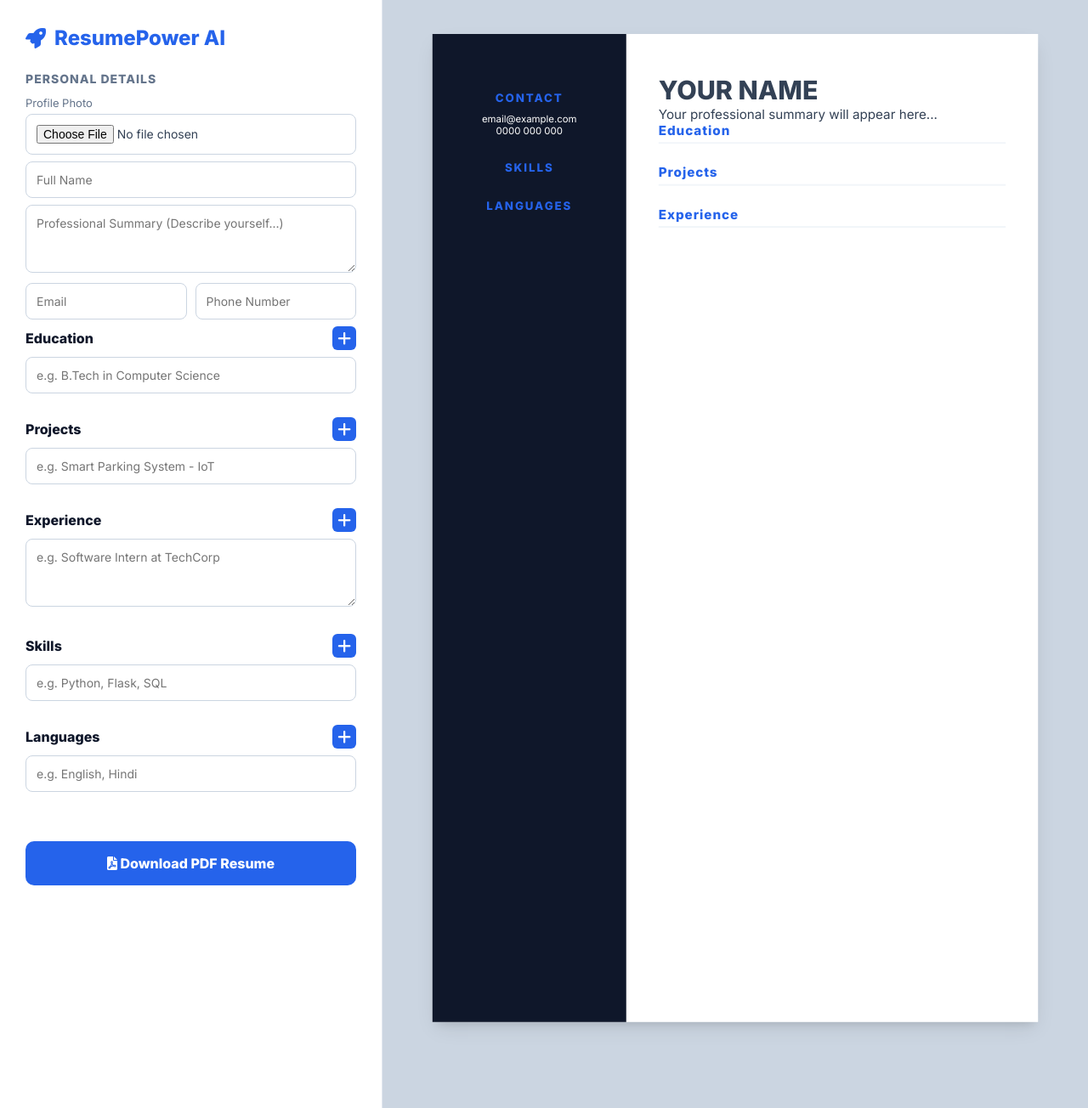
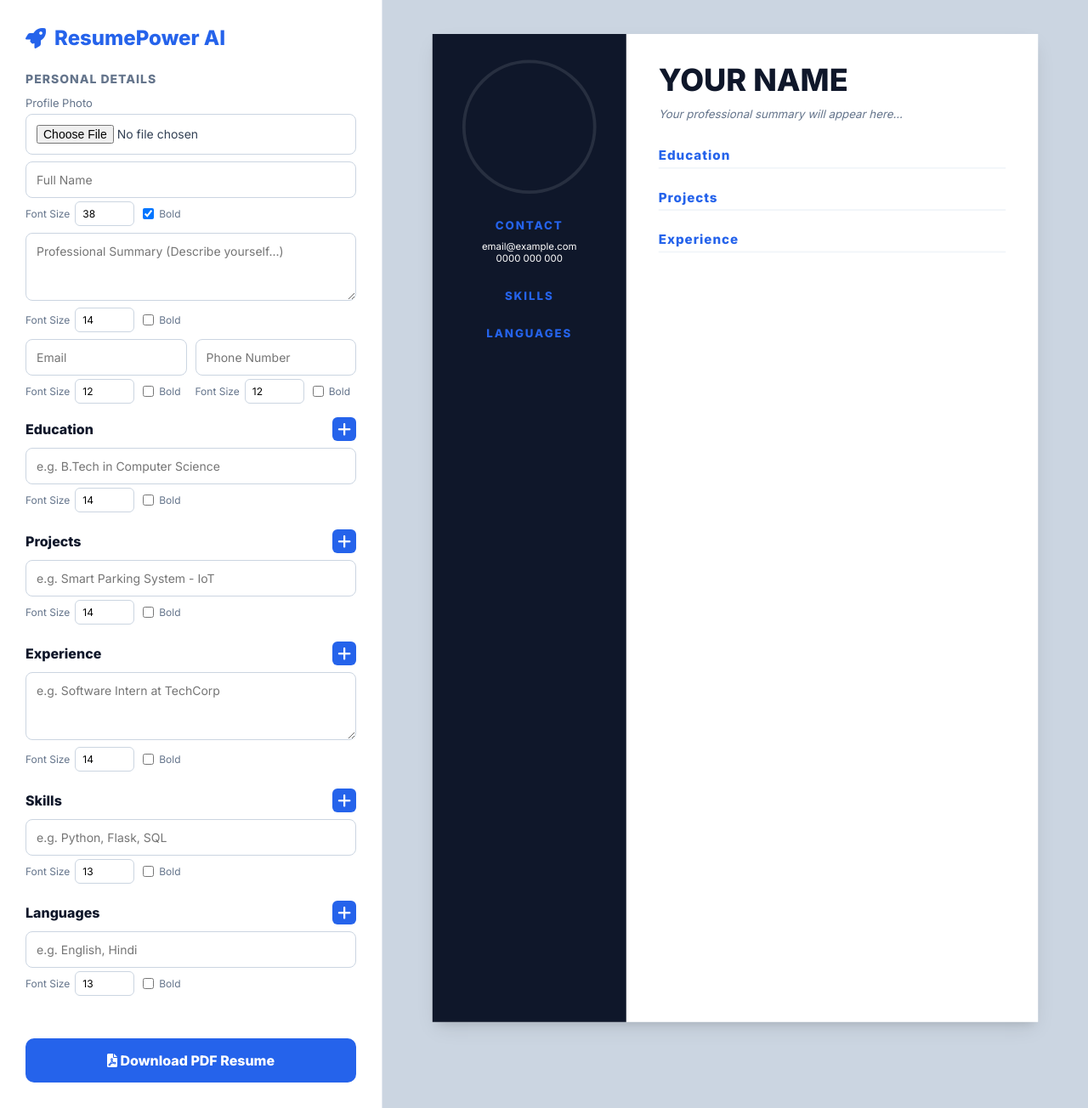
Before and after one commit to pravinMchavan/Web-Projects, a Flask app: page / in a window 1280 px wide. Shown: the whole page at 85% size. Run offline with Flask 3, Linux system fonts and the light colour scheme.

Commit message:
theme updated

```diff
--- a/resume-builder/static/script.js
+++ b/resume-builder/static/script.js
@@ -5,9 +5,15 @@
 function addItem(containerId, name) {
     const container = document.getElementById(containerId);
 
+    const fieldBlock = document.createElement('div');
+    fieldBlock.className = 'field-block';
+
     // Create a new input or textarea
     const input = (name === 'experience') ? document.createElement('textarea') : document.createElement('input');
+    const nextIndex = container.querySelectorAll(`[name="${name}[]"]`).length;
+    const inputId = `${name}-${nextIndex}`;
 
+    input.id = inputId;
     input.name = name + '[]'; // Matches Flask's getlist()
     input.placeholder = "Add more...";
     input.className = "dynamic-input";
@@ -15,7 +21,20 @@ function addItem(containerId, name) {
     // Crucial: Tell the new input to update the preview when typed in
     input.oninput = updateLive;
 
-    container.appendChild(input);
+    const options = document.createElement('div');
+    options.className = 'field-options';
+    options.setAttribute('data-input-id', inputId);
+
+    const defaultSize = (name === 'skills' || name === 'languages') ? 13 : 14;
+    options.innerHTML = `
+        <label>Font Size <input type="number" min="10" max="48" value="${defaultSize}" class="font-size-input" oninput="updateLive()"></label>
+        <label class="bold-toggle"><input type="checkbox" class="font-bold-input" oninput="updateLive()"> Bold</label>
+    `;
+
+    fieldBlock.appendChild(input);
+    fieldBlock.appendChild(options);
+    container.appendChild(fieldBlock);
+    updateLive();
 }
 
 /**
@@ -39,11 +58,41 @@ function previewImage(event) {
  * This function runs every time you type in an input field.
  */
 function updateLive() {
+    const getFieldStyle = (inputEl) => {
+        if (!inputEl || !inputEl.id) {
+            return {};
+        }
+
+        const options = document.querySelector(`.field-options[data-input-id="${inputEl.id}"]`);
+        if (!options) {
+            return {};
+        }
+
+        const sizeInput = options.querySelector('.font-size-input');
+        const boldInput = options.querySelector('.font-bold-input');
+
+        return {
+            fontSize: sizeInput && sizeInput.value ? `${sizeInput.value}px` : "",
+            fontWeight: boldInput && boldInput.checked ? "700" : "400"
+        };
+    };
+
+    const applyFieldStyle = (targetEl, style) => {
+        if (!targetEl) {
+            return;
+        }
+        targetEl.style.fontSize = style.fontSize || "";
+        targetEl.style.fontWeight = style.fontWeight || "400";
+    };
+
     // A. Sync Simple Text Fields
     // Uses the ID from HTML input -> ID in the preview
     const syncText = (inputId, outputId, fallback) => {
-        const val = document.getElementById(inputId).value;
-        document.getElementById(outputId).innerText = val || fallback;
+        const inputEl = document.getElementById(inputId);
+        const outputEl = document.getElementById(outputId);
+        const val = inputEl.value;
+        outputEl.innerText = val || fallback;
+        applyFieldStyle(outputEl, getFieldStyle(inputEl));
     };
 
     syncText('in-name', 'rt-name', 'YOUR NAME');
@@ -65,6 +114,7 @@ function updateLive() {
             if (input.value.trim() !== "") {
                 const li = document.createElement('li');
                 li.innerText = input.value;
+                applyFieldStyle(li, getFieldStyle(input));
                 outputList.appendChild(li);
             }
         });
--- a/resume-builder/static/style.css
+++ b/resume-builder/static/style.css
@@ -62,6 +62,51 @@ body {
 
 .dynamic-group {
     margin-bottom: 20px;
+}
+
+.field-block {
+    margin-bottom: 8px;
+}
+
+.row .field-block {
+    flex: 1;
+}
+
+.field-block > input,
+.field-block > textarea {
+    margin-bottom: 4px;
+}
+
+.field-options {
+    display: flex;
+    align-items: center;
+    gap: 10px;
+    flex-wrap: wrap;
+    margin-bottom: 8px;
+    font-size: 12px;
+    color: #64748b;
+}
+
+.field-options label {
+    display: inline-flex;
+    align-items: center;
+    gap: 6px;
+}
+
+.field-options .font-size-input {
+    width: 70px;
+    margin-bottom: 0;
+    padding: 6px 8px;
+    border-radius: 6px;
+    font-size: 12px;
+}
+
+.field-options .bold-toggle input {
+    width: auto;
+    margin: 0;
+    padding: 0;
+    border: none;
+    box-shadow: none;
 }
 
 .header {
@@ -162,12 +207,26 @@ textarea {
     text-align: center;
 }
 
+.img-container {
+    display: flex;
+    justify-content: center;
+    margin-top: -8px;
+    width: 180px;
+    max-width: calc(100% - 24px);
+    aspect-ratio: 1 / 1;
+    margin-left: auto;
+    margin-right: auto;
+    border-radius: 50%;
+    overflow: hidden;
+    border: 4px solid rgba(255,255,255,0.1);
+    flex: 0 0 auto;
+}
+
 #rt-photo {
-    width: 130px;
-    height: 130px;
-    border-radius: 50%;
+    width: 100%;
+    height: 100%;
+    display: block;
     object-fit: cover;
-    border: 4px solid rgba(255,255,255,0.1);
     margin-bottom: 25px;
 }
 
@@ -193,18 +252,19 @@ textarea {
 /* Preview Main Content */
 .main-bar {
     width: 68%;
-    padding: 50px 40px;
+    padding: 36px 40px 50px;
 }
 
-#preview-name {
+#rt-name {
     font-size: 38px;
     font-weight: 800;
     color: var(--dark);
     line-height: 1.1;
+    margin-top: 0;
     margin-bottom: 10px;
 }
 
-#preview-desc {
+#rt-desc {
     font-size: 14px;
     color: #64748b;
     font-style: italic;
--- a/resume-builder/templates/index.html
+++ b/resume-builder/templates/index.html
@@ -25,12 +25,37 @@
                 <input type="file" name="profile_pic" id="in-photo" accept="image/*" onchange="previewImage(event)">
             </div>
 
-            <input type="text" name="name" id="in-name" placeholder="Full Name" oninput="updateLive()" required>
-            <textarea name="description" id="in-desc" placeholder="Professional Summary (Describe yourself...)" oninput="updateLive()"></textarea>
+            <div class="field-block">
+                <input type="text" name="name" id="in-name" placeholder="Full Name" oninput="updateLive()" required>
+                <div class="field-options" data-input-id="in-name">
+                    <label>Font Size <input type="number" min="10" max="48" value="38" class="font-size-input" oninput="updateLive()"></label>
+                    <label class="bold-toggle"><input type="checkbox" class="font-bold-input" oninput="updateLive()" checked> Bold</label>
+                </div>
+            </div>
+
+            <div class="field-block">
+                <textarea name="description" id="in-desc" placeholder="Professional Summary (Describe yourself...)" oninput="updateLive()"></textarea>
+                <div class="field-options" data-input-id="in-desc">
+                    <label>Font Size <input type="number" min="10" max="48" value="14" class="font-size-input" oninput="updateLive()"></label>
+                    <label class="bold-toggle"><input type="checkbox" class="font-bold-input" oninput="updateLive()"> Bold</label>
+                </div>
+            </div>
 
             <div class="row" style="display: flex; gap: 10px;">
-                <input type="email" name="email" id="in-email" placeholder="Email" oninput="updateLive()">
-                <input type="text" name="phone" id="in-phone" placeholder="Phone Number" oninput="updateLive()">
+                <div class="field-block">
+                    <input type="email" name="email" id="in-email" placeholder="Email" oninput="updateLive()">
+                    <div class="field-options" data-input-id="in-email">
+                        <label>Font Size <input type="number" min="10" max="48" value="12" class="font-size-input" oninput="updateLive()"></label>
+                        <label class="bold-toggle"><input type="checkbox" class="font-bold-input" oninput="updateLive()"> Bold</label>
+                    </div>
+                </div>
+                <div class="field-block">
+                    <input type="text" name="phone" id="in-phone" placeholder="Phone Number" oninput="updateLive()">
+                    <div class="field-options" data-input-id="in-phone">
+                        <label>Font Size <input type="number" min="10" max="48" value="12" class="font-size-input" oninput="updateLive()"></label>
+                        <label class="bold-toggle"><input type="checkbox" class="font-bold-input" oninput="updateLive()"> Bold</label>
+                    </div>
+                </div>
             </div>
 
             <div class="dynamic-group">
@@ -39,7 +64,13 @@
                     <button type="button" onclick="addItem('edu-list', 'education')"><i class="fas fa-plus"></i></button>
                 </div>
                 <div id="edu-list">
-                    <input type="text" name="education[]" placeholder="e.g. B.Tech in Computer Science" oninput="updateLive()">
+                    <div class="field-block">
+                        <input type="text" name="education[]" id="education-0" placeholder="e.g. B.Tech in Computer Science" oninput="updateLive()">
+                        <div class="field-options" data-input-id="education-0">
+                            <label>Font Size <input type="number" min="10" max="48" value="14" class="font-size-input" oninput="updateLive()"></label>
+                            <label class="bold-toggle"><input type="checkbox" class="font-bold-input" oninput="updateLive()"> Bold</label>
+                        </div>
+                    </div>
                 </div>
             </div>
 
@@ -49,7 +80,13 @@
                     <button type="button" onclick="addItem('proj-list', 'projects')"><i class="fas fa-plus"></i></button>
                 </div>
                 <div id="proj-list">
-                    <input type="text" name="projects[]" placeholder="e.g. Smart Parking System - IoT" oninput="updateLive()">
+                    <div class="field-block">
+                        <input type="text" name="projects[]" id="projects-0" placeholder="e.g. Smart Parking System - IoT" oninput="updateLive()">
+                        <div class="field-options" data-input-id="projects-0">
+                            <label>Font Size <input type="number" min="10" max="48" value="14" class="font-size-input" oninput="updateLive()"></label>
+                            <label class="bold-toggle"><input type="checkbox" class="font-bold-input" oninput="updateLive()"> Bold</label>
+                        </div>
+                    </div>
                 </div>
             </div>
 
@@ -59,7 +96,13 @@
                     <button type="button" onclick="addItem('exp-list', 'experience')"><i class="fas fa-plus"></i></button>
                 </div>
                 <div id="exp-list">
-                    <textarea name="experience[]" placeholder="e.g. Software Intern at TechCorp" oninput="updateLive()"></textarea>
+                    <div class="field-block">
+                        <textarea name="experience[]" id="experience-0" placeholder="e.g. Software Intern at TechCorp" oninput="updateLive()"></textarea>
+                        <div class="field-options" data-input-id="experience-0">
+                            <label>Font Size <input type="number" min="10" max="48" value="14" class="font-size-input" oninput="updateLive()"></label>
+                            <label class="bold-toggle"><input type="checkbox" class="font-bold-input" oninput="updateLive()"> Bold</label>
+                        </div>
+                    </div>
                 </div>
             </div>
 
@@ -69,7 +112,13 @@
                     <button type="button" onclick="addItem('skill-list', 'skills')"><i class="fas fa-plus"></i></button>
                 </div>
                 <div id="skill-list">
-                    <input type="text" name="skills[]" placeholder="e.g. Python, Flask, SQL" oninput="updateLive()">
+                    <div class="field-block">
+                        <input type="text" name="skills[]" id="skills-0" placeholder="e.g. Python, Flask, SQL" oninput="updateLive()">
+                        <div class="field-options" data-input-id="skills-0">
+                            <label>Font Size <input type="number" min="10" max="48" value="13" class="font-size-input" oninput="updateLive()"></label>
+                            <label class="bold-toggle"><input type="checkbox" class="font-bold-input" oninput="updateLive()"> Bold</label>
+                        </div>
+                    </div>
                 </div>
             </div>
 
@@ -79,7 +128,13 @@
                     <button type="button" onclick="addItem('lang-list', 'languages')"><i class="fas fa-plus"></i></button>
                 </div>
                 <div id="lang-list">
-                    <input type="text" name="languages[]" placeholder="e.g. English, Hindi" oninput="updateLive()">
+                    <div class="field-block">
+                        <input type="text" name="languages[]" id="languages-0" placeholder="e.g. English, Hindi" oninput="updateLive()">
+                        <div class="field-options" data-input-id="languages-0">
+                            <label>Font Size <input type="number" min="10" max="48" value="13" class="font-size-input" oninput="updateLive()"></label>
+                            <label class="bold-toggle"><input type="checkbox" class="font-bold-input" oninput="updateLive()"> Bold</label>
+                        </div>
+                    </div>
                 </div>
             </div>
 
```
